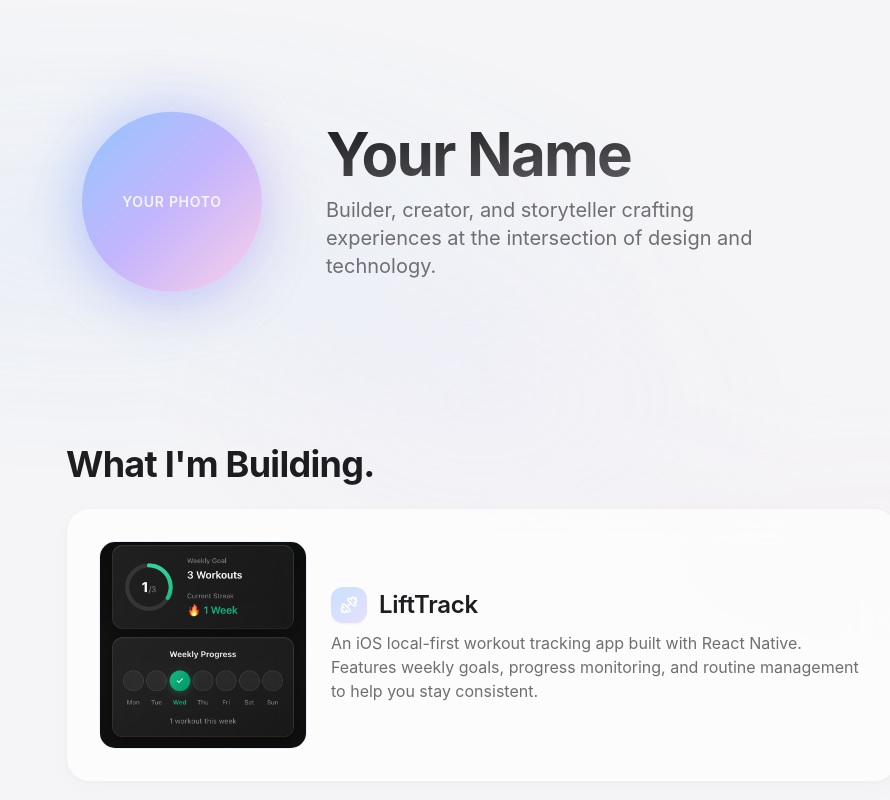
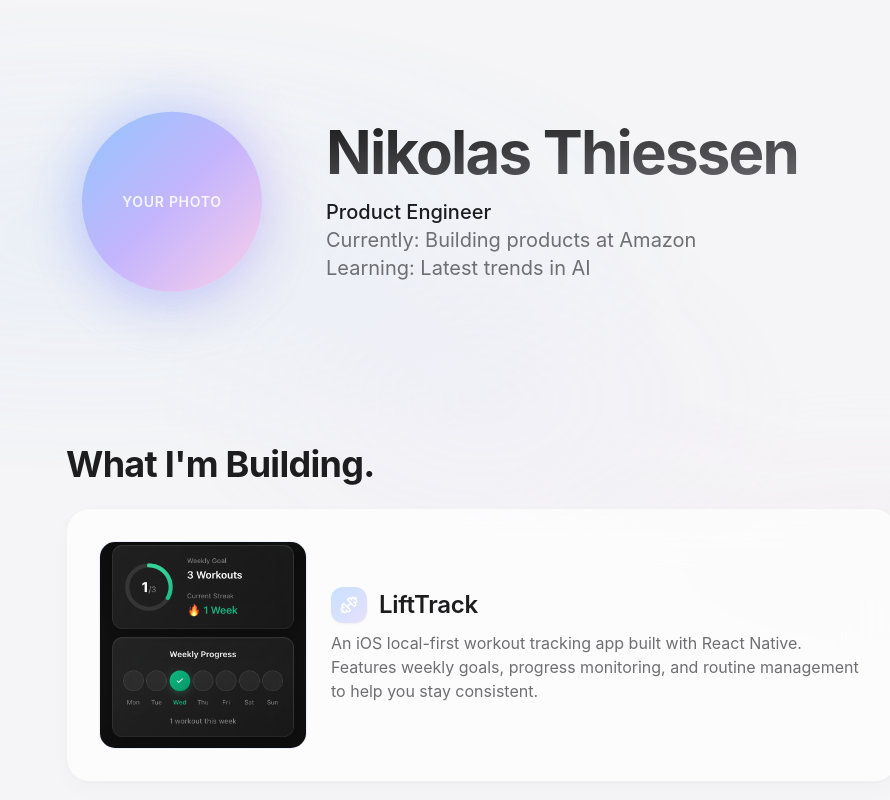
Before and after one commit to nthiessenf/personal-landing, a Next.js app in the folder landing-page/: page / in a window 1280 px wide. Shown: the top 800 px of the page, without its empty margins (158-1048 px from the left). Built offline with nearby package versions, Linux system fonts and the light colour scheme.

Commit message:
Update Hero component with personalized content, replacing placeholder text with specific details about the user, including current role and learning focus for enhanced engagement.

```diff
--- a/landing-page/components/hero.tsx
+++ b/landing-page/components/hero.tsx
@@ -45,12 +45,14 @@ export function Hero() {
             transition={{ duration: 0.8, delay: 0.1, ease: [0.23, 1, 0.32, 1] }}
             className="flex-1 text-center lg:text-left"
           >
-            <h1 className="text-4xl sm:text-5xl lg:text-6xl font-bold tracking-[-0.03em] bg-gradient-to-br from-[#1d1d1f] to-[#6e6e73] bg-clip-text text-transparent leading-[1.1] mb-3">
-              Your Name
+            <h1 className="text-4xl sm:text-5xl lg:text-6xl font-bold tracking-[-0.03em] bg-gradient-to-br from-[#1d1d1f] to-[#6e6e73] bg-clip-text text-transparent leading-[1.1] mb-4">
+              Nikolas Thiessen
             </h1>
-            <p className="text-base sm:text-lg lg:text-xl text-[#6e6e73] font-normal max-w-md mx-auto lg:mx-0 leading-relaxed">
-              Builder, creator, and storyteller crafting experiences at the intersection of design and technology.
-            </p>
+            <div className="text-base sm:text-lg lg:text-xl text-[#6e6e73] font-normal max-w-md mx-auto lg:mx-0 leading-relaxed">
+              <p className="font-medium text-[#1d1d1f]">Product Engineer</p>
+              <p>Currently: Building products at Amazon</p>
+              <p>Learning: Latest trends in AI</p>
+            </div>
           </motion.div>
         </div>
       </div>
```
